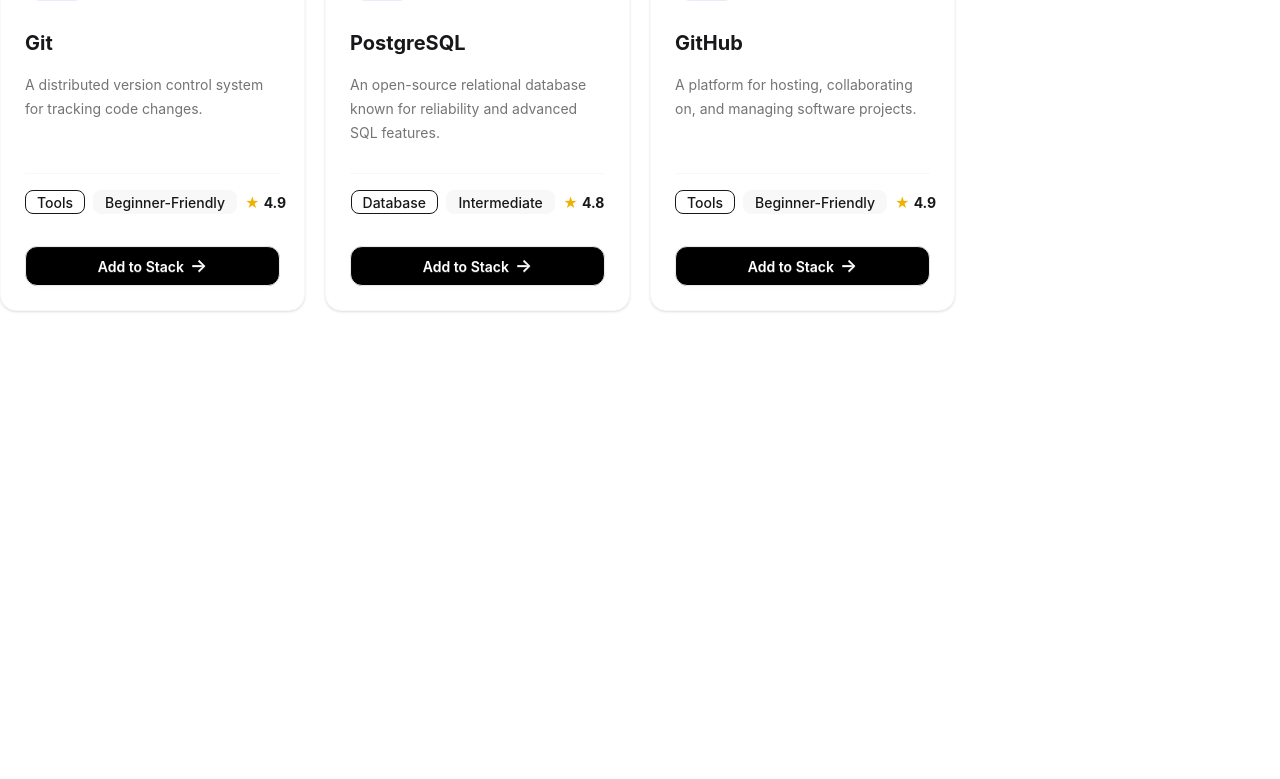
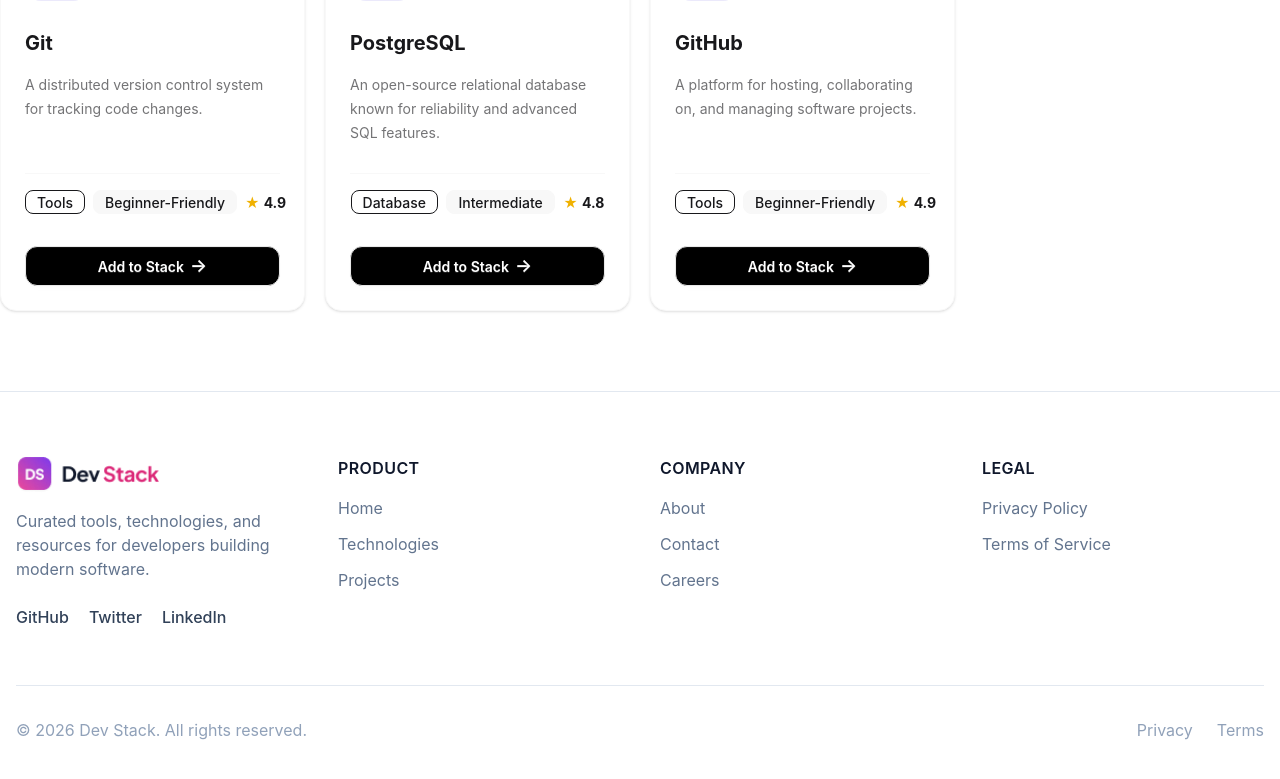
Before and after one commit to Murad114370/Assignment-05-react, a React (Vite) app: page / in a window 1280 px wide. Shown: the part 1449-2228 px from the top of the page. Before the commit the page ends 1800 px from the top, so only its background shows below. Built offline with nearby package versions, Linux system fonts and the light colour scheme.

Commit message:
footer section have been done

```diff
--- a/src/App.tsx
+++ b/src/App.tsx
@@ -5,6 +5,7 @@
 import type { Itechnology } from "./types/technologyTypes";
 import StackingList from "./Components/technologies/StackingList";
 import { toast } from "react-hot-toast";
+import Footer from "./Components/Footer";
 
 
 const technologiesFetch = async (): Promise<Itechnology[]> => {
@@ -80,7 +81,7 @@
                   technologiesPromise={technologiesPromise}
                   saved={saved}
                   ></Technologies>
-            </Suspense>
+
 
             {/* stacking list */}
             <StackingList
@@ -88,10 +89,16 @@
             handleClearAll={handleClearAll}
             handleRemoveTechnology={handleRemoveTechnology}
             ></StackingList>
+
+            </Suspense>
+
+
           </div>
 
         </section>
       </main>
+
+      <Footer></Footer>
 
 
 
--- /dev/null
+++ b/src/Components/Footer.tsx
@@ -0,0 +1,138 @@
+import React from 'react';
+import Logo from "../assets/logo-text.png";
+
+
+const Footer = () => {
+    return (
+        <footer className="bg-white border-t border-slate-200 mt-20">
+            <div className="container mx-auto px-4 py-16">
+
+                {/* Top Section */}
+                <div className="grid grid-cols-1 md:grid-cols-2 lg:grid-cols-4 gap-10">
+
+                    {/* Brand */}
+                    <div>
+                        <div className="mb-4">
+                            <img
+                                src={Logo}
+                                alt="Dev Stack"
+                                className="w-36"
+                            />
+                        </div>
+
+                        <p className="text-slate-500 leading-6 max-w-sm">
+                            Curated tools, technologies, and resources for developers building modern software.
+                        </p>
+
+                        <div className="flex gap-5 mt-6 text-slate-700 font-medium">
+                            <a href="#">GitHub</a>
+                            <a href="#">Twitter</a>
+                            <a href="#">LinkedIn</a>
+                        </div>
+                    </div>
+
+                    {/* Product */}
+                    <div>
+                        <h3 className="font-semibold text-slate-900 mb-4 uppercase tracking-wide">
+                            Product
+                        </h3>
+
+                        <ul className="space-y-3 text-slate-500">
+                            <li>
+                                <a href="#" className="hover:text-pink-500">
+                                    Home
+                                </a>
+                            </li>
+
+                            <li>
+                                <a href="#" className="hover:text-pink-500">
+                                    Technologies
+                                </a>
+                            </li>
+
+                            <li>
+                                <a href="#" className="hover:text-pink-500">
+                                    Projects
+                                </a>
+                            </li>
+                        </ul>
+                    </div>
+
+                    {/* Company */}
+                    <div>
+                        <h3 className="font-semibold text-slate-900 mb-4 uppercase tracking-wide">
+                            Company
+                        </h3>
+
+                        <ul className="space-y-3 text-slate-500">
+                            <li>
+                                <a href="#" className="hover:text-pink-500">
+                                    About
+                                </a>
+                            </li>
+
+                            <li>
+                                <a href="#" className="hover:text-pink-500">
+                                    Contact
+                                </a>
+                            </li>
+
+                            <li>
+                                <a href="#" className="hover:text-pink-500">
+                                    Careers
+                                </a>
+                            </li>
+                        </ul>
+                    </div>
+
+                    {/* Legal */}
+                    <div>
+                        <h3 className="font-semibold text-slate-900 mb-4 uppercase tracking-wide">
+                            Legal
+                        </h3>
+
+                        <ul className="space-y-3 text-slate-500">
+                            <li>
+                                <a href="#" className="hover:text-pink-500">
+                                    Privacy Policy
+                                </a>
+                            </li>
+
+                            <li>
+                                <a href="#" className="hover:text-pink-500">
+                                    Terms of Service
+                                </a>
+                            </li>
+                        </ul>
+                    </div>
+                </div>
+
+                {/* Divider */}
+                <div className="border-t border-slate-200 mt-14 pt-8">
+
+                    {/* Bottom Section */}
+                    <div className="flex flex-col md:flex-row justify-between items-center gap-4 text-slate-400">
+
+                        <p>
+                            © 2026 Dev Stack. All rights reserved.
+                        </p>
+
+                        <div className="flex gap-6">
+                            <a href="#" className="hover:text-pink-500">
+                                Privacy
+                            </a>
+
+                            <a href="#" className="hover:text-pink-500">
+                                Terms
+                            </a>
+                        </div>
+
+                    </div>
+                </div>
+
+            </div>
+        </footer>
+    );
+};
+
+export default Footer;
--- a/src/Components/technologies/StackingList.tsx
+++ b/src/Components/technologies/StackingList.tsx
@@ -58,6 +58,8 @@
               ))}
 
               <button
+                type="button"
+                disabled={technologies.length === 0}
                 onClick={handleClearAll}
                 className="btn btn-outline btn-error w-full mt-5"
               >
--- a/src/Components/technologies/TechnologiesCard.tsx
+++ b/src/Components/technologies/TechnologiesCard.tsx
@@ -9,10 +9,10 @@
 
 }
 
-const TechnologiesCard = ({technology, handleSavedTechnology, saved}: TechnologyCardProps) => {
-    const {id, name, category, description, icon, rating, difficulty, badge } = technology;
+const TechnologiesCard = ({ technology, handleSavedTechnology, saved }: TechnologyCardProps) => {
+    const { id, name, category, description, icon, rating, difficulty, badge } = technology;
     // const isSelected = false;
-    const isSelected = saved.some((item) => item.id === technology.id );
+    const isSelected = saved.some((item) => item.id === technology.id);
     // console.log(isSelected);
     // const [isSelected, setSelected] = useState(false);
 
@@ -81,20 +81,26 @@
                         onClick={() => {
                             handleSavedTechnology(technology);
 
-                            toast.success(
-                                `${name} added to your stack!`
-                            );
+                            toast.success(`${technology.name} added to your stack!`);
 
                             // setSelected(true);
                         }}
-                        className={`btn bg-black text-white w-full rounded-xl font-semibold group-hover:shadow-md transition-shadow duration-300 ${isSelected ? 'cursor-not-allowed' : 'cursor-pointer'} `}
-
-                    >
-                        {isSelected ? "Selected" : "Add to Stack"}
-
-                        <span className="text-lg">
-                            →
-                        </span>
+                        className={`btn bg-black text-white w-full rounded-xl font-semibold
+                            ${isSelected ? "cursor-not-allowed opacity-60 bg-pink-100 " : "cursor-pointer"}
+                            group-hover:shadow-md transition-shadow duration-300
+                            `}
+                            >
+                            {isSelected ? (
+                            <>
+                                <span className="text-[#fc0983] text-lg font-extrabold">✓</span>
+                                <span className="text-[#fc0983] text-[16px] font-extrabold">Selected</span>
+                            </>
+                        ) : (
+                            <>
+                                <span>Add to Stack</span>
+                                <span className="text-lg">→</span>
+                            </>
+                        )}
                     </button>
 
                 </div>
```
